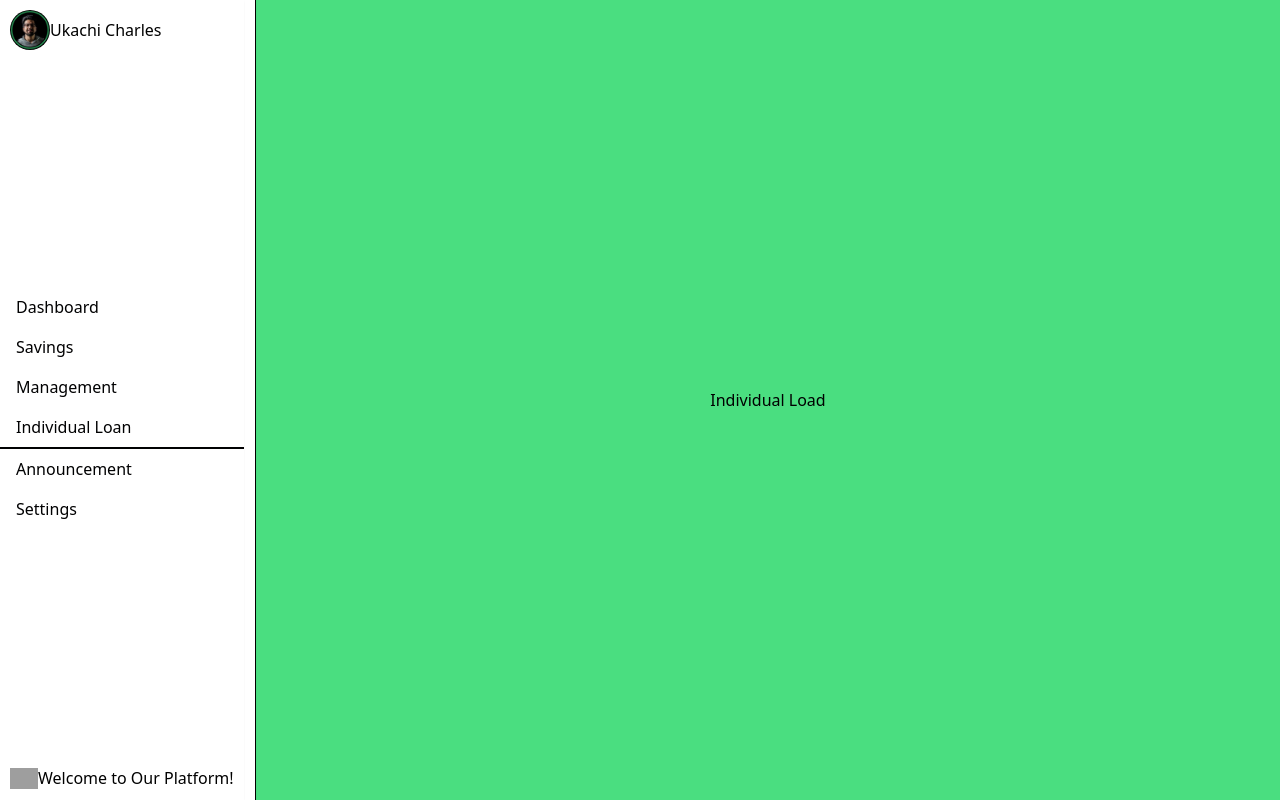
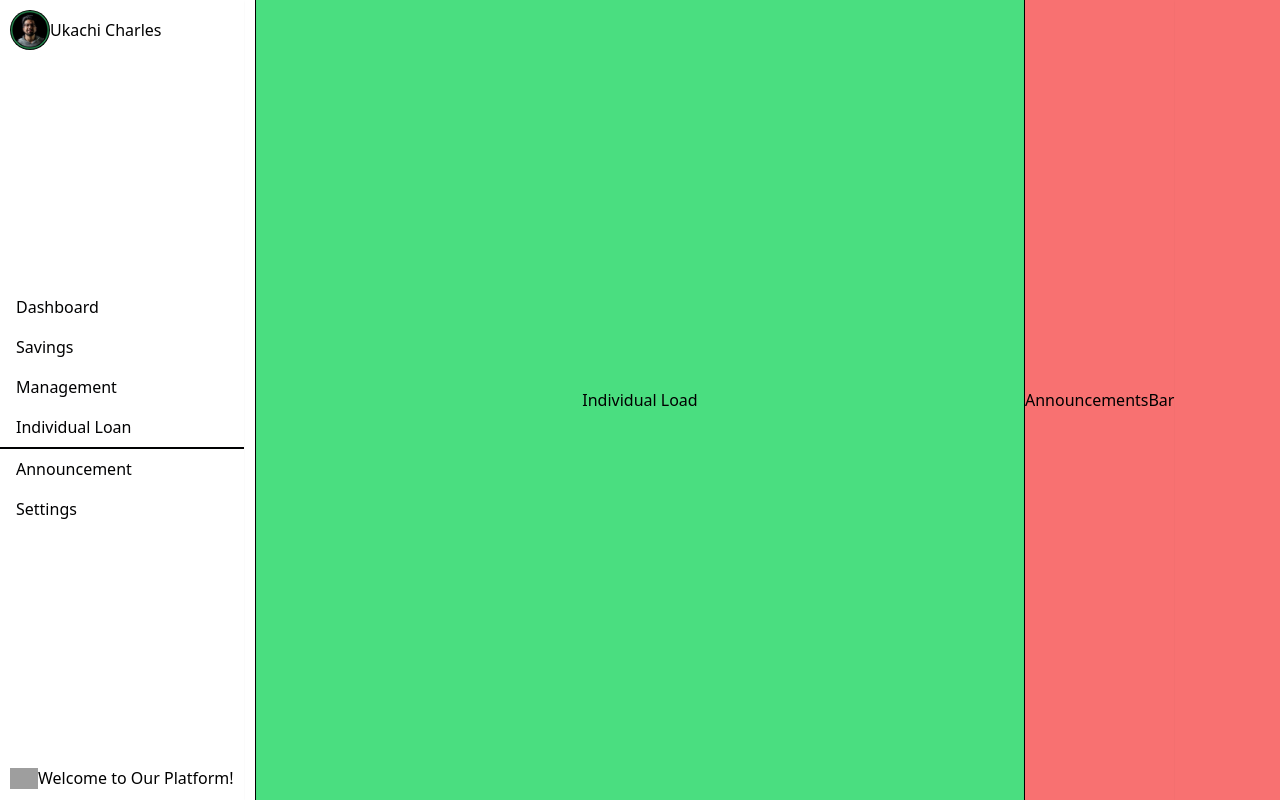
Before and after one commit to ukcharlies/Aui-cooperatives, a React (Vite) app in the folder aui-cooperatives/: page /loan in a window 1280 px wide. Built offline with nearby package versions, Linux system fonts and the light colour scheme; grey boxes are pictures that could not be loaded.

Commit message:
right sidebar extended

```diff
--- a/aui-cooperatives/src/App.tsx
+++ b/aui-cooperatives/src/App.tsx
@@ -7,6 +7,7 @@ import Savings from "./pages/Savings";
 import Announcement from "./pages/Announcement";
 import Security from "./pages/Security";
 import IndividualLoan from "./pages/ILoan";
+import AnnouncementsBar from "./component/AnnouncementsBar";
 
 function App() {
   const userName = "Ukachi Charles";
@@ -24,6 +25,7 @@ function App() {
         <Route path="/security" element={<Security />} />
         <Route path="/settings" element={<Settings />} />
       </Routes>
+      <AnnouncementsBar />
     </div>
   );
 }
--- /dev/null
+++ b/aui-cooperatives/src/component/AnnouncementsBar.tsx
@@ -0,0 +1,11 @@
+import React from "react";
+
+export default function AnnouncementsBar() {
+  return (
+    <aside className="h-screen w-64 flex fixed top-0 right-0 border-l shadow-sm bg-red-400">
+      <nav className="h-full flex flex-col justify-between shadow-sm">
+        <div className=" my-auto mx-auto">AnnouncementsBar</div>
+      </nav>
+    </aside>
+  );
+}
--- a/aui-cooperatives/src/pages/Announcement.tsx
+++ b/aui-cooperatives/src/pages/Announcement.tsx
@@ -2,7 +2,7 @@ import React from "react";
 
 export default function Announcement() {
   return (
-    <div className=" ml-64 w-full bg-green-400 flex items-center justify-center">
+    <div className=" mx-64 w-full bg-green-400 flex items-center justify-center">
       Announcement
     </div>
   );
--- a/aui-cooperatives/src/pages/Dashboard.tsx
+++ b/aui-cooperatives/src/pages/Dashboard.tsx
@@ -2,7 +2,7 @@ import React from "react";
 
 export default function Dashboard() {
   return (
-    <div className=" ml-64 w-full bg-green-400 flex items-center justify-center">
+    <div className=" mx-64 w-full bg-green-400 flex items-center justify-center">
       Dashboard
     </div>
   );
--- a/aui-cooperatives/src/pages/ILoan.tsx
+++ b/aui-cooperatives/src/pages/ILoan.tsx
@@ -2,7 +2,7 @@ import React from "react";
 
 export default function IndividualLoan() {
   return (
-    <div className=" ml-64 w-full bg-green-400 flex items-center justify-center">
+    <div className=" mx-64 w-full bg-green-400 flex items-center justify-center">
       Individual Load
     </div>
   );
--- a/aui-cooperatives/src/pages/Management.tsx
+++ b/aui-cooperatives/src/pages/Management.tsx
@@ -2,7 +2,7 @@ import React from "react";
 
 export default function Management() {
   return (
-    <div className=" ml-64 w-full bg-green-400 flex items-center justify-center">
+    <div className=" mx-64 w-full bg-green-400 flex items-center justify-center">
       Management
     </div>
   );
--- a/aui-cooperatives/src/pages/Savings.tsx
+++ b/aui-cooperatives/src/pages/Savings.tsx
@@ -2,7 +2,7 @@ import React from "react";
 
 export default function Savings() {
   return (
-    <div className=" ml-64 w-full bg-green-400 flex items-center justify-center">
+    <div className=" mx-64 w-full bg-green-400 flex items-center justify-center">
       Savings
     </div>
   );
--- a/aui-cooperatives/src/pages/Security.tsx
+++ b/aui-cooperatives/src/pages/Security.tsx
@@ -2,7 +2,7 @@ import React from "react";
 
 export default function Security() {
   return (
-    <div className=" ml-64 w-full bg-green-400 flex items-center justify-center">
+    <div className=" mx-64 w-full bg-green-400 flex items-center justify-center">
       Security
     </div>
   );
--- a/aui-cooperatives/src/pages/Settings.tsx
+++ b/aui-cooperatives/src/pages/Settings.tsx
@@ -2,7 +2,7 @@ import React from "react";
 
 export default function Settings() {
   return (
-    <div className=" ml-64 w-full bg-green-400 flex items-center justify-center">
+    <div className=" mx-64 w-full bg-green-400 flex items-center justify-center">
       Settings
     </div>
   );
```
